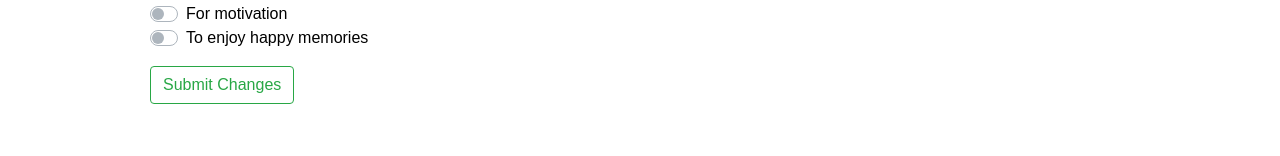
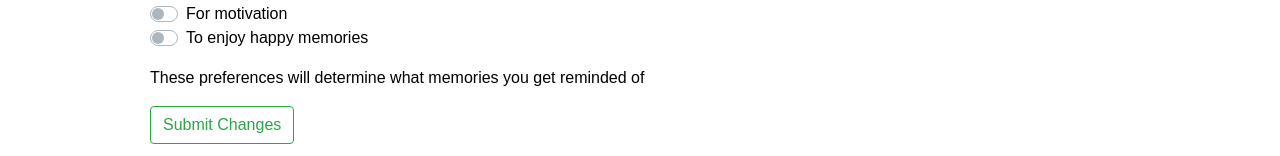
Before and after one commit to projectremindful/remindful, a React (Create React App) app in the folder client/: page /profile in a window 1280 px wide. Shown: the part 487-643 px from the top of the page. Built offline with nearby package versions, Linux system fonts and the light colour scheme; no server answers.

Commit message:
additional text

```diff
--- a/client/src/components/pages/AddMemory.jsx
+++ b/client/src/components/pages/AddMemory.jsx
@@ -124,6 +124,7 @@ class AddMemory extends Component {
                 className="p-2"
                 type="textarea"
                 name="notes"
+                placeholder="Add what you'd like to reflect on in this memory, note you thoughts or memories."
                 value={this.state.notes}
                 onChange={e => this.handleChange(e)}
               />
--- a/client/src/components/pages/Profile.jsx
+++ b/client/src/components/pages/Profile.jsx
@@ -203,19 +203,13 @@ export default class Profile extends Component {
               />
             </Col>
           </FormGroup>
+          <p>
+            These preferences will determine what memories you get reminded of
+          </p>
           <Button outline color="success" onClick={this.handleClick}>
             Submit Changes
           </Button>
         </Form>
-        {/* <hr /> */}
-        {/* <h4 className="p-2">Your Memory Preferences</h4> */}
-        {/* <div>
-
-          <br />
-          <Button outline color="success" onClick={this.handleClick}>
-            Save
-          </Button>
-        </div> */}
       </Container>
     ) : (
       // if user information has not yet loaded render this
```
